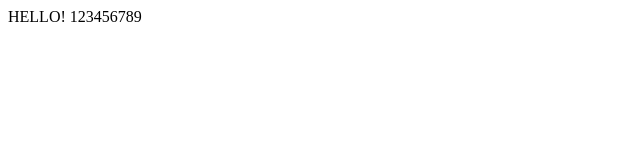
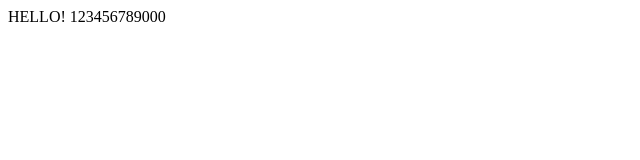
Before and after one commit to jacklu81111/demo-git, a plain HTML site: page index.html in a window 1280 px wide. Shown: the full height of the page, 0-640 px from the left. Drawn offline with Linux system fonts and the light colour scheme.

Commit message:
update index

```diff
--- a/index.html
+++ b/index.html
@@ -5,6 +5,6 @@
 	<title>Document</title>
 </head>
 <body>
-	HELLO! 123456789
+	HELLO! 123456789000
 </body>
 </html>
```
